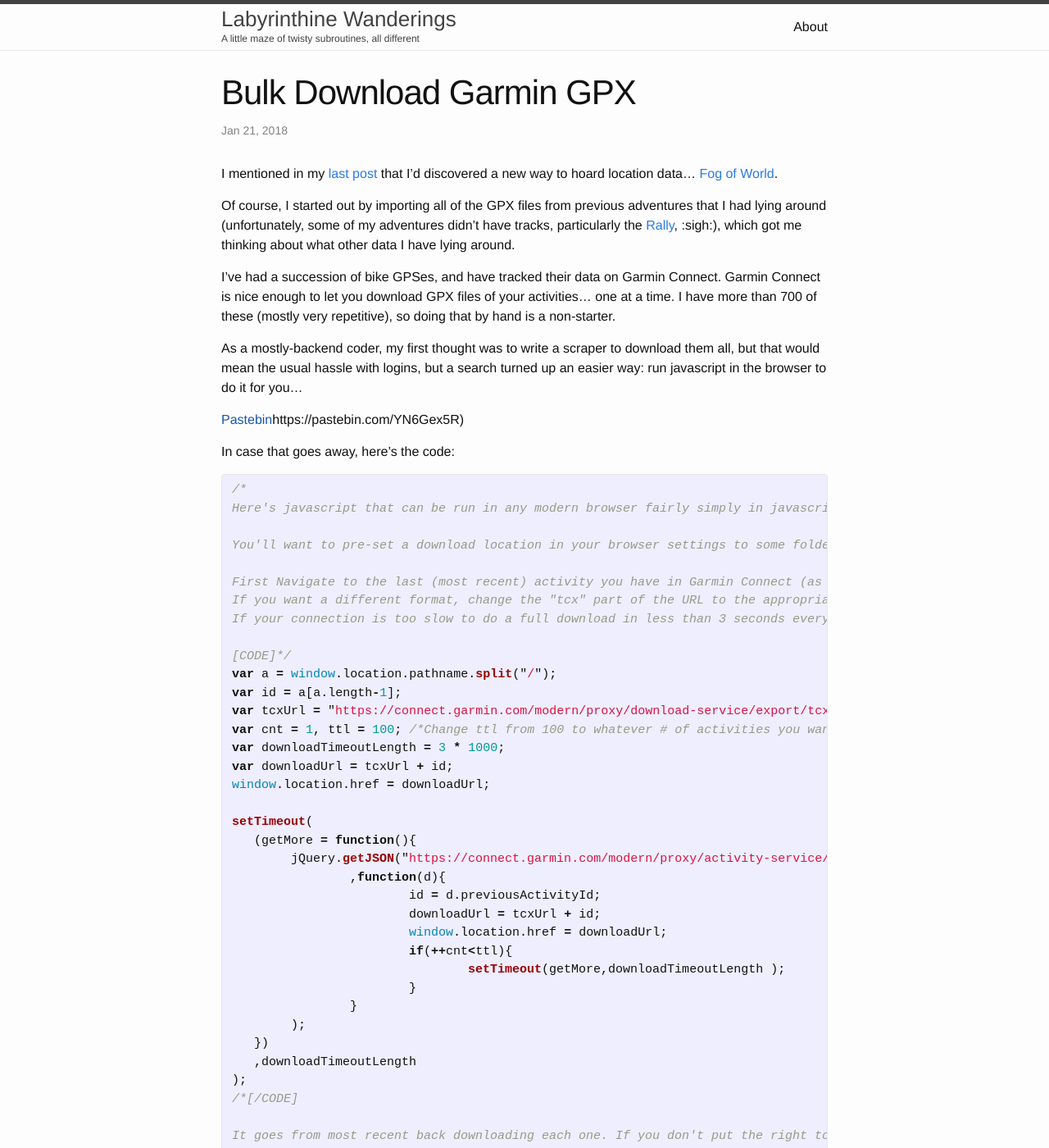
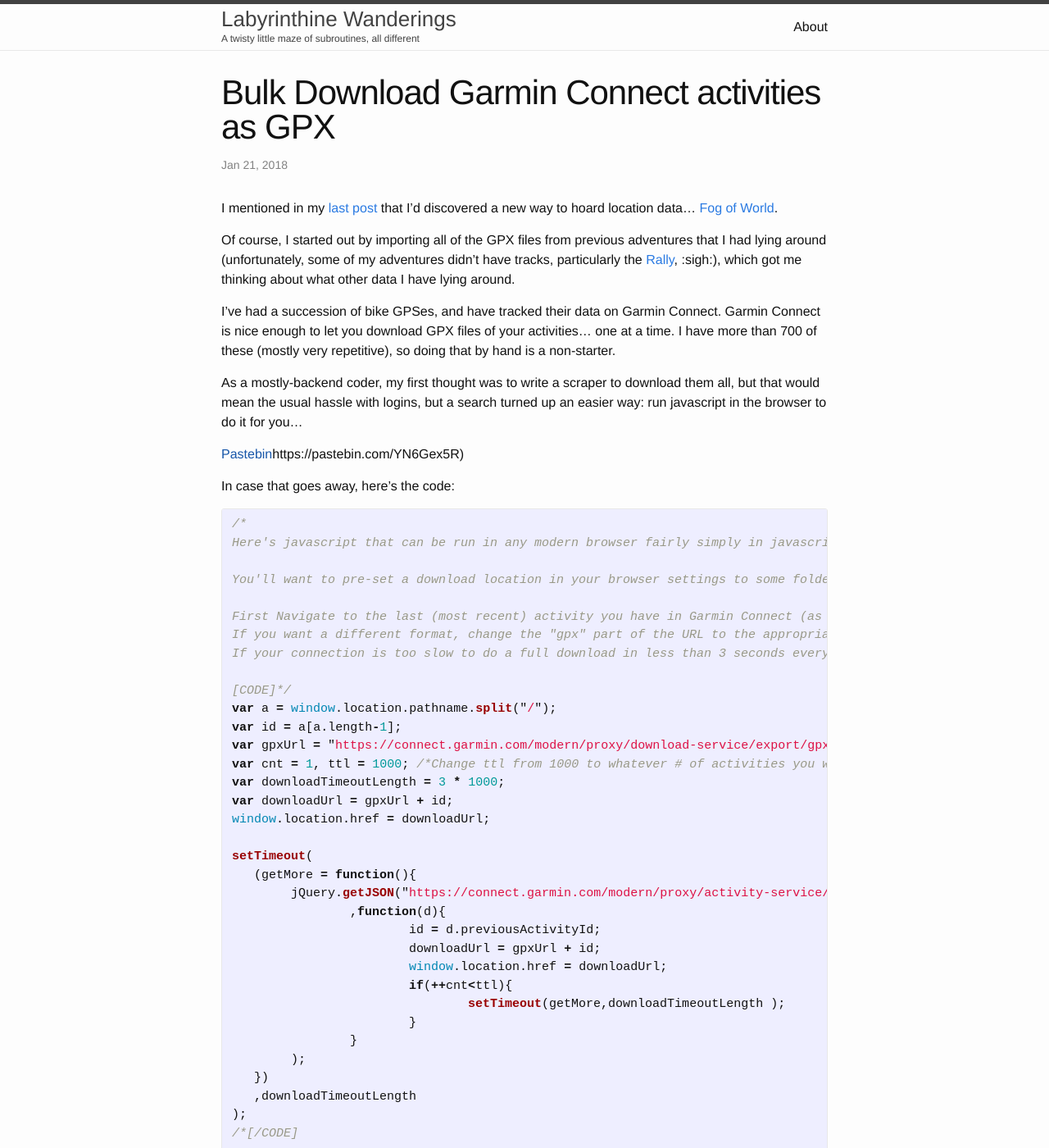
Before and after one commit to WanderingStar/WanderingStar.github.io, a Jekyll site: the page built from _posts/2018-01-21-13-08-bulk-download-garmin-connect-gpx.md, in a window 1280 px wide and 1400 px high. Shown: the whole window at 82% size. Built offline with Jekyll 4.4.1, drawn with Linux system fonts in a browser that asks for light colours; comment, search, counter and statistics services are not loaded.

Commit message:
better title

```diff
--- a/_posts/2018-01-21-13-08-bulk-download-garmin-connect-gpx.md
+++ b/_posts/2018-01-21-13-08-bulk-download-garmin-connect-gpx.md
@@ -1,10 +1,10 @@
 ---
 layout: post
-title:  "Bulk Download Garmin GPX"
+title:  "Bulk Download Garmin Connect activities as GPX"
 date:   2018-01-21 13:08:00
 tags: javascript GPS gpx Garmin
 summary: >
-  Bulk Download Garmin GPX
+  Bulk Download Garmin Connect activities as GPX
 
 ---
 
@@ -34,19 +34,19 @@
 /*
 Here's javascript that can be run in any modern browser fairly simply in javascript. Might be easier to set up than Python.
 
-You'll want to pre-set a download location in your browser settings to some folder, name it TCX or something, and tell your browser to auto-download there, or else you'll get a ton of popup save dialogs.
+You'll want to pre-set a download location in your browser settings to some folder, name it gpx or something, and tell your browser to auto-download there, or else you'll get a ton of popup save dialogs.
 
 First Navigate to the last (most recent) activity you have in Garmin Connect (as in https://connect.garmin.com/modern/activity/5555555555 ), then hit F12 (should work in chrome/IE) to open dev tools to get to the Javascript Console. Then paste the below code and hit enter to run it. Can change ttl from 100 to whatever # of activities you want to download.
-If you want a different format, change the "tcx" part of the URL to the appropriate format acronym if garmin supports it.
+If you want a different format, change the "gpx" part of the URL to the appropriate format acronym if garmin supports it.
 If your connection is too slow to do a full download in less than 3 seconds every time, change the downloadTimeoutLength from 3 * 1000 to whatever number you want (it's 3*1000 because that's 3000 milliseconds = 3 seconds).
 
 [CODE]*/
 var a = window.location.pathname.split("/");
 var id = a[a.length-1];
-var tcxUrl = "https://connect.garmin.com/modern/proxy/download-service/export/tcx/activity/";
-var cnt = 1, ttl = 100; /*Change ttl from 100 to whatever # of activities you want to download*/
+var gpxUrl = "https://connect.garmin.com/modern/proxy/download-service/export/gpx/activity/";
+var cnt = 1, ttl = 1000; /*Change ttl from 1000 to whatever # of activities you want to download*/
 var downloadTimeoutLength = 3 * 1000;
-var downloadUrl = tcxUrl + id;
+var downloadUrl = gpxUrl + id;
 window.location.href = downloadUrl;
 
 setTimeout(
@@ -54,7 +54,7 @@
 	jQuery.getJSON("https://connect.garmin.com/modern/proxy/activity-service/activity/"+id+"/relative?_="+Math.random()
 		,function(d){
 			id = d.previousActivityId;
-			downloadUrl = tcxUrl + id;
+			downloadUrl = gpxUrl + id;
 			window.location.href = downloadUrl;
 			if(++cnt<ttl){
 				setTimeout(getMore,downloadTimeoutLength );
```
